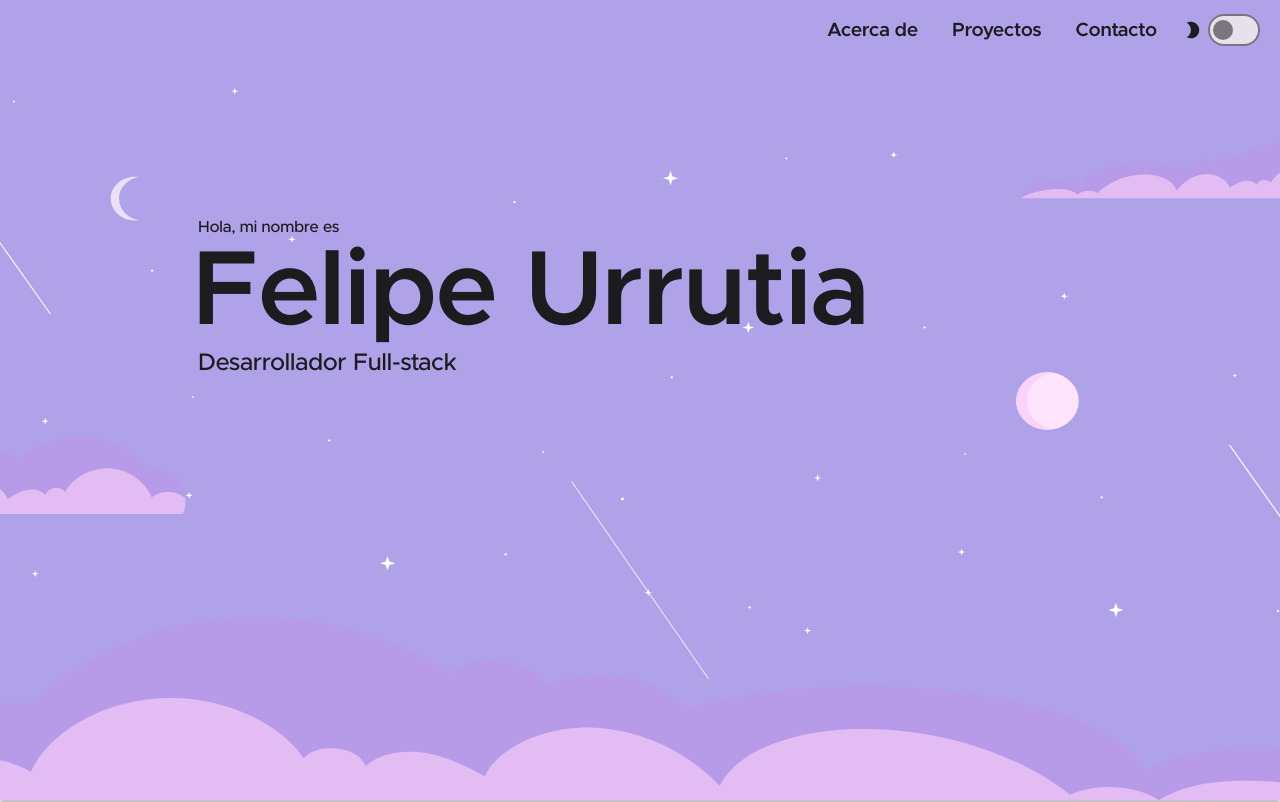
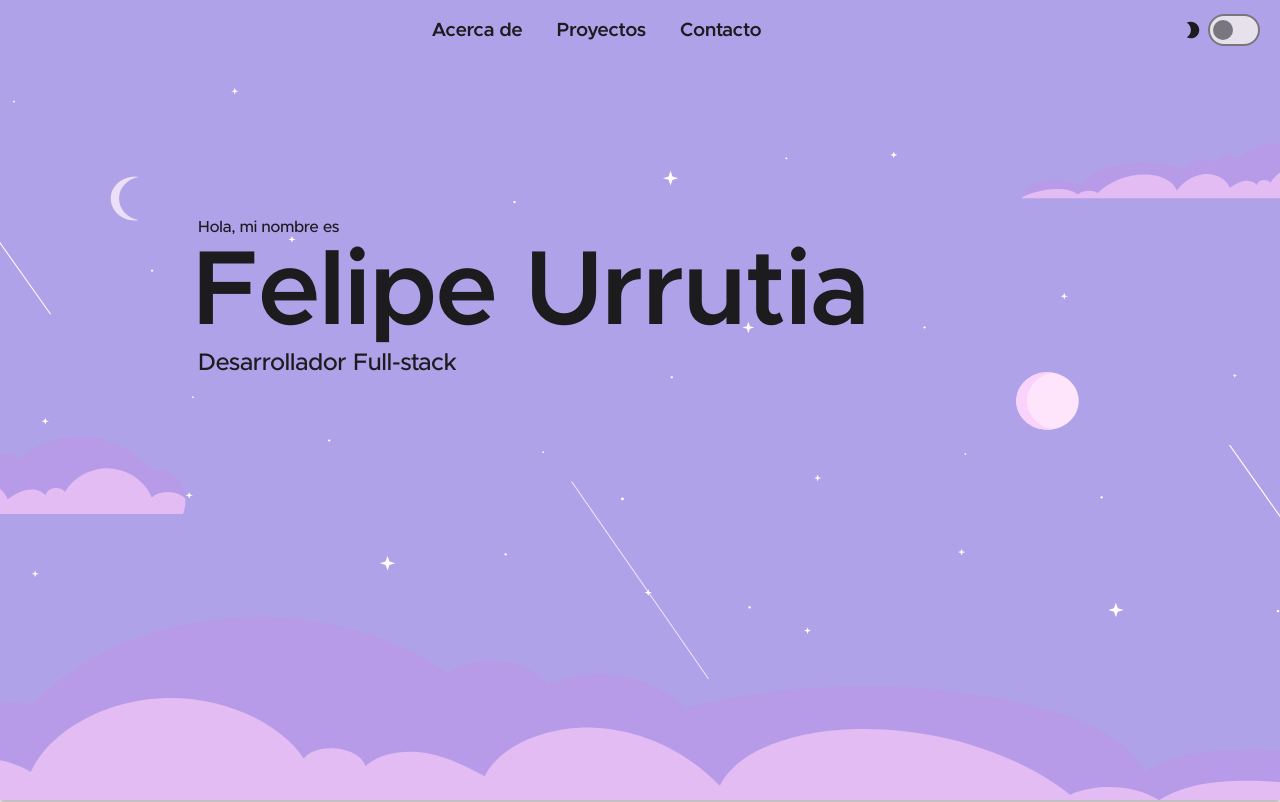
Before and after one commit to thewomins/thewomins.github.io, a React (Create React App) app: page / in a window 1280 px wide. Shown: the top 802 px of the page. Built offline with nearby package versions, Linux system fonts and the light colour scheme.

Commit message:
Fix position of menu

```diff
--- a/src/Components/Menu.module.css
+++ b/src/Components/Menu.module.css
@@ -7,14 +7,22 @@
   margin: auto 0;
   padding: 0 20px;
   z-index: 100;
+  gap: 10px;
   color: var(--onSeed);
-  justify-content: flex-end;
 }
 
 .nightModeContainer {
   display: flex;
   align-items: center;
+  margin: auto 0px;
   gap: 5px;
+}
+
+.languajeSelectorContainer {
+  display: flex;
+  align-items: center;
+  gap: 5px;
+  margin: auto 0px;
 }
 
 .iconNight {
@@ -26,12 +34,16 @@
 .buttonsContainer {
   display: flex;
   align-items: center;
-  margin-right: 10px;
+  margin: auto;
   gap: 2px;
 }
 
 @media only screen and (max-width: 700px) {
   .buttonsContainer {
+    display: none;
     opacity: 0;
   }
+  .menu {
+    justify-content: flex-end;
+  }
 }
```
